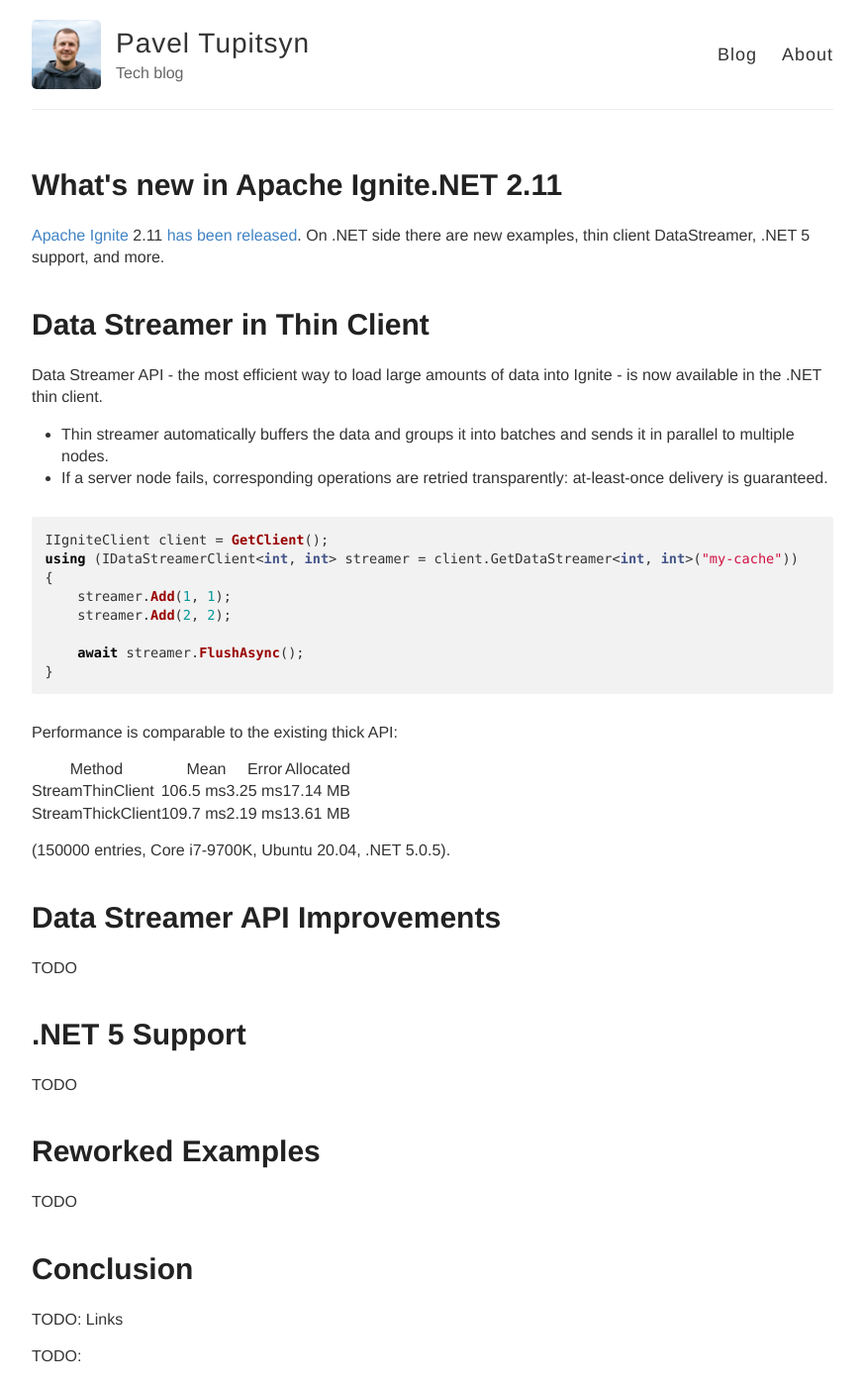
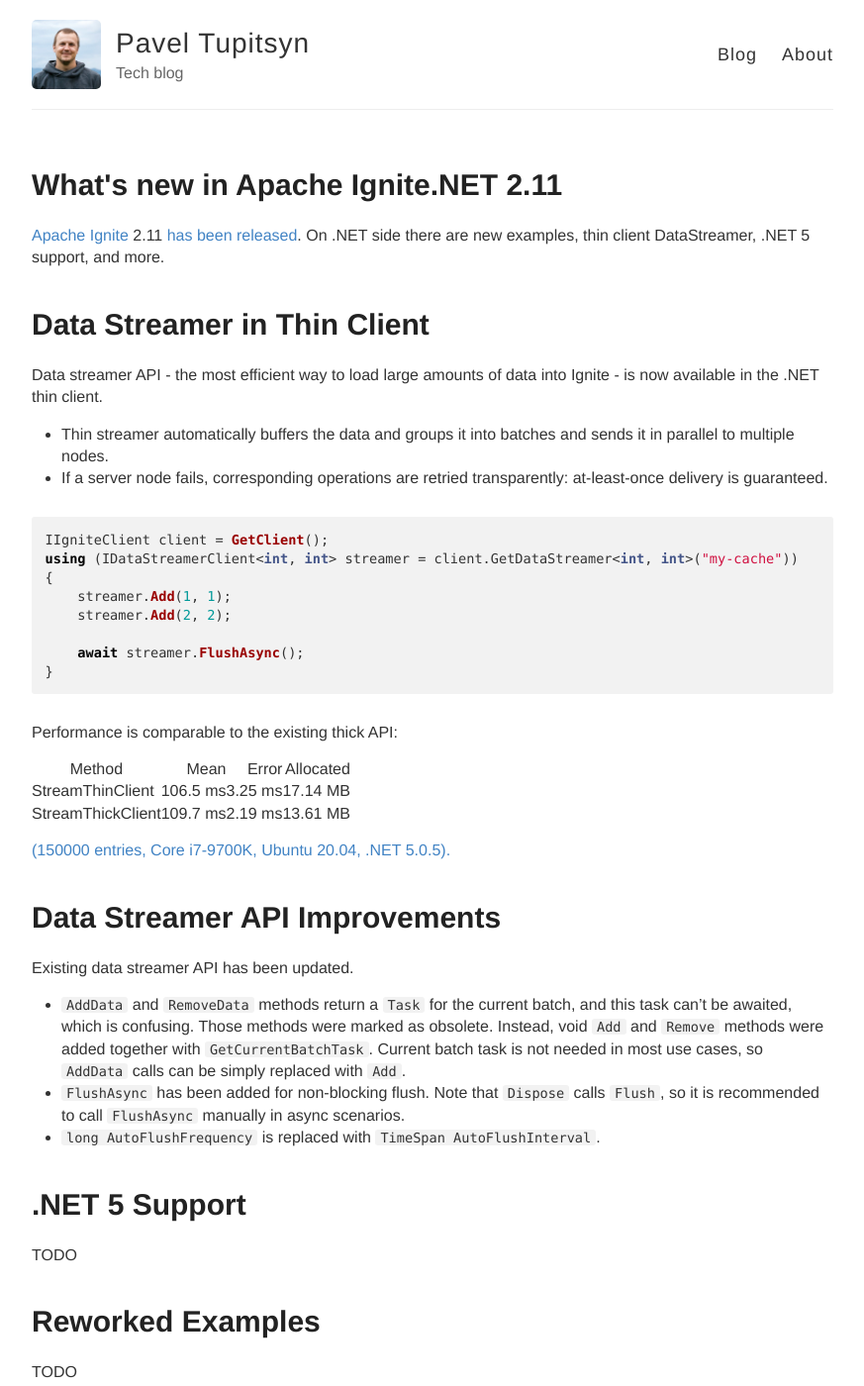
Before and after one commit to ptupitsyn/ptupitsyn.github.io, a Jekyll site: the page built from _posts/2021-09-21-Whats-New-In-Ignite-Net-2.11.md, in a window 1280 px wide and 1400 px high. Shown: the whole window at 99% size, without its empty margins (203-1076 px from the left). Built offline with Jekyll 4.4.1, drawn with Linux system fonts in a browser that asks for light colours; comment, search, counter and statistics services are not loaded.

Commit message:
Data Streamer API Improvements

```diff
--- a/_posts/2021-09-21-Whats-New-In-Ignite-Net-2.11.md
+++ b/_posts/2021-09-21-Whats-New-In-Ignite-Net-2.11.md
@@ -8,7 +8,7 @@
 
 # Data Streamer in Thin Client
 
-Data Streamer API - the most efficient way to load large amounts of data into Ignite - is now available in the .NET thin client.
+Data streamer API - the most efficient way to load large amounts of data into Ignite - is now available in the .NET thin client.
 
 * Thin streamer automatically buffers the data and groups it into batches and sends it in parallel to multiple nodes.
 * If a server node fails, corresponding operations are retried transparently: at-least-once delivery is guaranteed.
@@ -31,10 +31,18 @@
 |  StreamThinClient | 106.5 ms | 3.25 ms |  17.14 MB |
 | StreamThickClient | 109.7 ms | 2.19 ms |  13.61 MB |
 
-(150000 entries, Core i7-9700K, Ubuntu 20.04, .NET 5.0.5).
+[(150000 entries, Core i7-9700K, Ubuntu 20.04, .NET 5.0.5).](https://github.com/apache/ignite/blob/850f9bf788de593762184f33420656a890660e2a/modules/platforms/dotnet/Apache.Ignite.BenchmarkDotNet/ThinClient/ThinClientDataStreamerBenchmark.cs)
 
 # Data Streamer API Improvements
-TODO
+
+Existing data streamer API has been updated.
+
+* `AddData` and `RemoveData` methods return a `Task` for the current batch, and this task can't be awaited, which is confusing.
+Those methods were marked as obsolete. Instead, void `Add` and `Remove` methods were added together with `GetCurrentBatchTask`.
+Current batch task is not needed in most use cases, so `AddData` calls can be simply replaced with `Add`.
+* `FlushAsync` has been added for non-blocking flush. Note that `Dispose` calls `Flush`, so it is recommended to call `FlushAsync` manually in async scenarios.
+* `long AutoFlushFrequency` is replaced with `TimeSpan AutoFlushInterval`.
+
 
 # .NET 5 Support
 TODO
```
